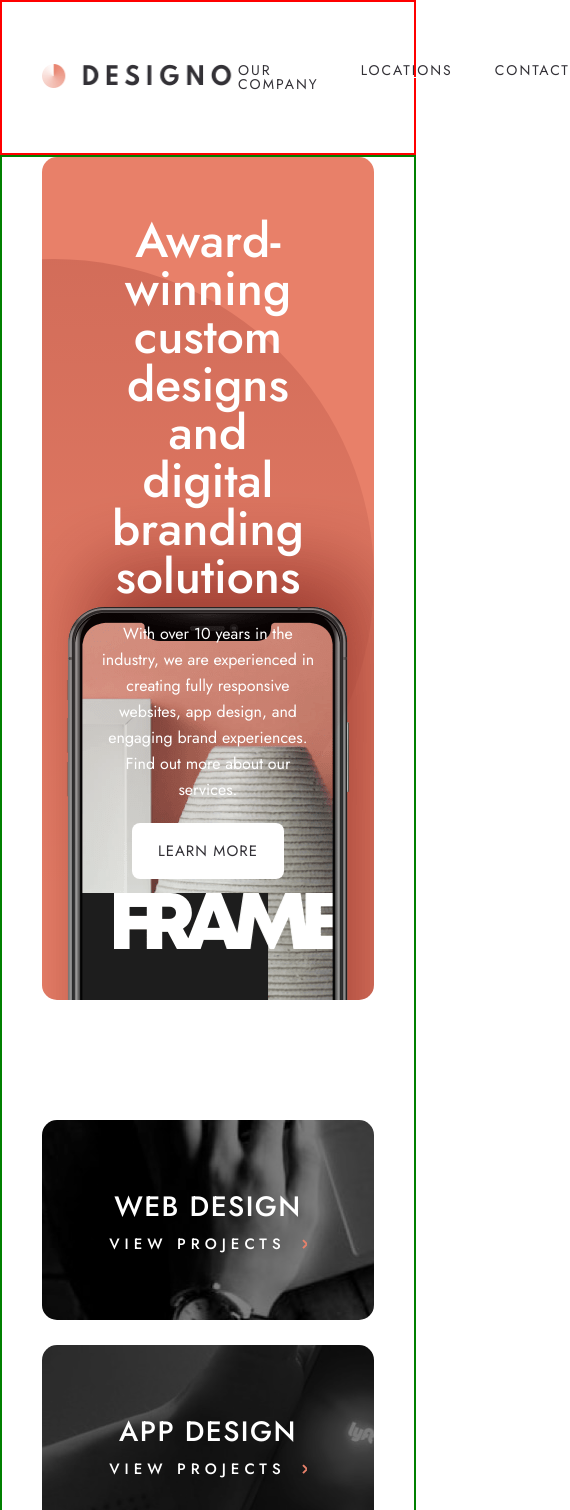
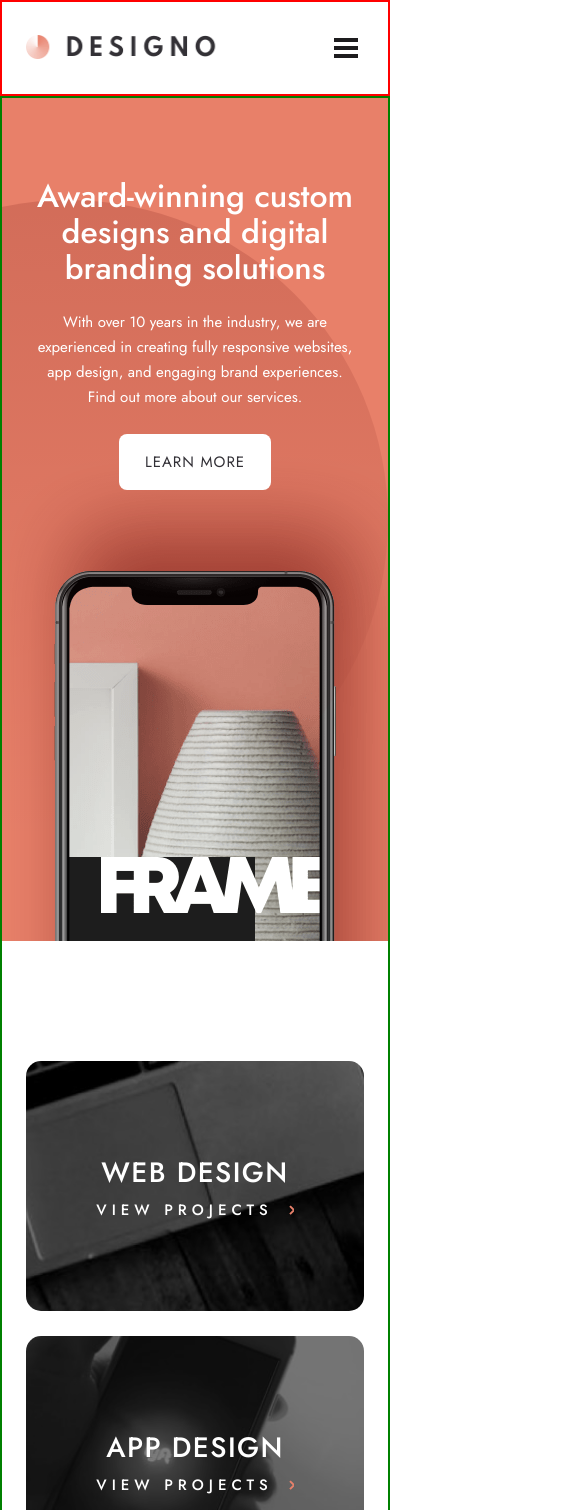
Before and after one commit to seamissu/designo-multi-page-website, a Next.js app: page / in a window 390 px wide. Shown: the top 1510 px of the page, 570 px wide, since content can reach past the window. Built offline with nearby package versions, Linux system fonts and the light colour scheme.

Commit message:
finish Homepage mobile version

```diff
--- a/src/app/page.module.scss
+++ b/src/app/page.module.scss
@@ -7,6 +7,8 @@ $mobile-background-image: 375px;
 
 .wrapper {
   min-height: 100%;
+  overflow: hidden;
+
   display: grid;
   grid-template-areas:
     'header'
@@ -14,6 +16,14 @@ $mobile-background-image: 375px;
     'footer';
   grid-template-columns: 1fr;
   grid-template-rows: 155px 1fr 393px;
+
+  @media (max-width: $tablet-and-below) {
+    grid-template-rows: 155px 1fr 423px;
+  }
+
+  @media (max-width: $mobile-and-below) {
+    grid-template-rows: 96px 1fr 815px;
+  }
 
   & > header {
     border: 2px solid red;
--- /dev/null
+++ b/src/components/CloseIcon/CloseIcon.js
@@ -0,0 +1,15 @@
+import React from 'react';
+
+function CloseIcon() {
+  return (
+    <svg xmlns="http://www.w3.org/2000/svg" width="20" height="20">
+      <path
+        fill="#1D1C1E"
+        fillRule="evenodd"
+        d="M17.071.1L19.9 2.93 12.829 10l7.071 7.072-2.828 2.828L10 12.828l-7.071 7.071L.1 17.071 7.17 10 .102 2.929 2.929.1l7.07 7.07L17.071.1z"
+      ></path>
+    </svg>
+  );
+}
+
+export default CloseIcon;
--- /dev/null
+++ b/src/components/CloseIcon/index.js
@@ -0,0 +1,2 @@
+export * from './CloseIcon';
+export { default } from './CloseIcon';
--- a/src/components/Footer/Footer.js
+++ b/src/components/Footer/Footer.js
@@ -30,15 +30,20 @@ function Footer() {
       </div>
 
       <div className={styles.gridwrapper}>
+        <div className={styles.mobilelinkwrapper}>
+          <Link href="/">Our Company</Link>
+          <Link href="/">Locations</Link>
+          <Link href="/">Contact</Link>
+        </div>
         <div>
           <p>Designo Central Office</p>
-          <p>3886 Wellington Street</p>
-          <p>Toronto, Ontario M9C 3J5</p>
+          <p className={styles.regular}>3886 Wellington Street</p>
+          <p className={styles.regular}>Toronto, Ontario M9C 3J5</p>
         </div>
         <div>
           <p>{`Contact Us (Central Office)`}</p>
-          <p>P : +1 253-863-8967</p>
-          <p>M : contact@designo.co</p>
+          <p className={styles.regular}>P : +1 253-863-8967</p>
+          <p className={styles.regular}>M : contact@designo.co</p>
         </div>
         <div className={styles.iconwrapper}>
           <FacebookIcon />
--- a/src/components/Footer/Footer.module.scss
+++ b/src/components/Footer/Footer.module.scss
@@ -16,6 +16,12 @@ $mobile-and-below: 550px;
     padding-right: 40px;
     padding-top: 165px;
   }
+
+  @media (max-width: $mobile-and-below) {
+    padding-top: 253px;
+    padding-left: 24px;
+    padding-right: 24px;
+  }
 }
 
 .logoandlink {
@@ -25,6 +31,11 @@ $mobile-and-below: 550px;
 
   padding-bottom: 40px;
   border-bottom: 1px solid var(--white);
+
+  @media (max-width: $mobile-and-below) {
+    justify-content: center;
+    padding-bottom: 32px;
+  }
 }
 
 .linkwrapper {
@@ -32,6 +43,10 @@ $mobile-and-below: 550px;
   justify-content: space-between;
   gap: 42px;
   justify-items: baseline;
+
+  @media (max-width: $mobile-and-below) {
+    display: none;
+  }
 }
 
 .linkwrapper a {
@@ -64,13 +79,63 @@ $mobile-and-below: 550px;
   font-weight: 700;
 
   padding-top: 30px;
+
+  @media (max-width: $mobile-and-below) {
+    // grid-template-columns: 1fr;
+    // grid-template-rows: 110px 80px 80px 35px;
+
+    justify-items: revert;
+    grid-template-columns: revert;
+    grid-template-rows: revert;
+
+    display: flex;
+    flex-direction: column;
+    gap: 40px;
+
+    // justify-content: center;
+    // justify-items: center;
+
+    padding-top: 32px;
+  }
+}
+
+.mobilelinkwrapper {
+  display: none;
+
+  @media (max-width: $mobile-and-below) {
+    display: flex;
+    flex-direction: column;
+    gap: 32px;
+  }
+}
+
+.mobilelinkwrapper a {
+  text-decoration: none;
+  color: var(--white);
+  font-size: 14px;
+  font-weight: 400;
+  line-height: 14px;
+  letter-spacing: 2px;
+  text-transform: uppercase;
+  border-bottom: 1px solid var(--black);
+  text-align: center;
+
+  cursor: pointer;
+  &:hover,
+  &:focus {
+    border-bottom: 1px solid var(--white);
+  }
 }
 
 .gridwrapper p {
   opacity: 0.5;
+
+  @media (max-width: $mobile-and-below) {
+    text-align: center;
+  }
 }
 
-.gridwrapper > div:first-of-type > p:not(:first-of-type) {
+.regular {
   font-weight: 400;
 }
 
@@ -83,4 +148,10 @@ $mobile-and-below: 550px;
   justify-content: space-between;
   align-items: center;
   gap: 16px;
+
+  @media (max-width: $mobile-and-below) {
+    justify-self: revert;
+    align-self: revert;
+    justify-content: center;
+  }
 }
--- a/src/components/GetInTouch/GetInTouch.module.scss
+++ b/src/components/GetInTouch/GetInTouch.module.scss
@@ -42,6 +42,16 @@ $mobile-and-below: 550px;
     padding-left: 58px;
     padding-right: 58px;
   }
+
+  @media (max-width: $mobile-and-below) {
+    top: -190px;
+
+    width: calc(100% - 24px * 2);
+    height: 380px;
+
+    padding-left: 24px;
+    padding-right: 24px;
+  }
 }
 
 .wrapper > div {
@@ -64,6 +74,12 @@ $mobile-and-below: 550px;
     max-width: 335px;
     text-align: center;
   }
+
+  @media (max-width: $mobile-and-below) {
+    font-size: 32px;
+    line-height: 36px;
+    max-width: 279px;
+  }
 }
 
 .wrapper p {
@@ -75,6 +91,12 @@ $mobile-and-below: 550px;
   @media (max-width: $tablet-and-below) {
     text-align: center;
   }
+
+  @media (max-width: $mobile-and-below) {
+    font-size: 15px;
+    line-height: 25px;
+    max-width: 279px;
+  }
 }
 
 .button {
--- /dev/null
+++ b/src/components/HamburgerIcon/HamburgerIcon.js
@@ -0,0 +1,15 @@
+import React from 'react';
+
+function HamburgerIcon() {
+  return (
+    <svg xmlns="http://www.w3.org/2000/svg" width="24" height="20">
+      <path
+        fill="#1D1C1E"
+        fillRule="evenodd"
+        d="M0 0h24v4H0zm0 8h24v4H0zm0 8h24v4H0z"
+      ></path>
+    </svg>
+  );
+}
+
+export default HamburgerIcon;
--- /dev/null
+++ b/src/components/HamburgerIcon/index.js
@@ -0,0 +1,2 @@
+export * from './HamburgerIcon';
+export { default } from './HamburgerIcon';
--- a/src/components/Header/Header.js
+++ b/src/components/Header/Header.js
@@ -3,6 +3,9 @@ import styles from './Header.module.scss';
 
 import Image from 'next/image';
 import Link from 'next/link';
+
+import HamburgerIcon from '../HamburgerIcon';
+import CloseIcon from '../CloseIcon';
 
 function Header() {
   return (
@@ -18,6 +21,9 @@ function Header() {
         <Link href="/">Locations</Link>
         <Link href="/">Contact</Link>
       </nav>
+      <button className={styles.button}>
+        <HamburgerIcon />
+      </button>
     </header>
   );
 }
--- a/src/components/Header/Header.module.scss
+++ b/src/components/Header/Header.module.scss
@@ -16,6 +16,11 @@ $mobile-and-below: 550px;
     padding-left: 40px;
     padding-right: 40px;
   }
+
+  @media (max-width: $mobile-and-below) {
+    padding-left: 24px;
+    padding-right: 24px;
+  }
 }
 
 .navwrapper {
@@ -24,6 +29,10 @@ $mobile-and-below: 550px;
   align-items: baseline;
 
   gap: 42px;
+
+  @media (max-width: $mobile-and-below) {
+    display: none;
+  }
 }
 
 .navwrapper a {
@@ -42,3 +51,14 @@ $mobile-and-below: 550px;
     border-bottom: 1px solid var(--dark-gray);
   }
 }
+
+.button {
+  display: none;
+  border: none;
+  background: none;
+  color: inherit;
+
+  @media (max-width: $mobile-and-below) {
+    display: block;
+  }
+}
--- a/src/components/Main/Main.js
+++ b/src/components/Main/Main.js
@@ -71,6 +71,30 @@ function Main() {
           className={styles.graphictablet}
           linkURL={'/'}
         />
+
+        <SuperLink
+          type={`Web`}
+          height={250}
+          bgImageUrl={'/home/mobile/image-web-design.jpg'}
+          className={styles.webmobile}
+          linkURL={'/'}
+        />
+
+        <SuperLink
+          type={`App`}
+          height={250}
+          bgImageUrl={'/home/mobile/image-app-design.jpg'}
+          className={styles.appmobile}
+          linkURL={'/'}
+        />
+
+        <SuperLink
+          type={`Graphic`}
+          height={250}
+          bgImageUrl={'/home/mobile/image-graphic-design.jpg'}
+          className={styles.graphicmobile}
+          linkURL={'/'}
+        />
       </section>
 
       <section className={styles.valuewrapper}>
--- a/src/components/Main/Main.module.scss
+++ b/src/components/Main/Main.module.scss
@@ -30,6 +30,12 @@ $mobile-and-below: 550px;
     padding-bottom: 330px;
 
     gap: 120px;
+  }
+
+  @media (max-width: $mobile-and-below) {
+    padding-left: 24px;
+    padding-right: 24px;
+    padding-bottom: 310px;
   }
 }
 
@@ -65,6 +71,20 @@ $mobile-and-below: 550px;
 
     background-position: right, bottom -350px right 50%;
   }
+
+  @media (max-width: $mobile-and-below) {
+    border-radius: 0px;
+
+    margin-left: -24px;
+    margin-right: -24px;
+
+    padding-top: 80px;
+    padding-left: 24px;
+    padding-right: 24px;
+    gap: 24px;
+
+    background-position: right, bottom -373px right 50%;
+  }
 }
 
 .herowrapper h1 {
@@ -76,6 +96,12 @@ $mobile-and-below: 550px;
   @media (max-width: $tablet-and-below) {
     text-align: center;
   }
+
+  @media (max-width: $mobile-and-below) {
+    font-size: 32px;
+    line-height: 36px;
+    max-width: 327px;
+  }
 }
 
 .herowrapper p {
@@ -86,6 +112,12 @@ $mobile-and-below: 550px;
 
   @media (max-width: $tablet-and-below) {
     text-align: center;
+  }
+
+  @media (max-width: $mobile-and-below) {
+    font-size: 15px;
+    line-height: 25px;
+    max-width: 327px;
   }
 }
 
@@ -118,6 +150,10 @@ $mobile-and-below: 550px;
 
     height: 650px;
     gap: 25px;
+  }
+
+  @media (max-width: $mobile-and-below) {
+    height: 800px;
   }
 }
 
@@ -152,6 +188,10 @@ $mobile-and-below: 550px;
     display: block;
     grid-area: web;
   }
+
+  @media (max-width: $mobile-and-below) {
+    display: none;
+  }
 }
 
 .apptablet {
@@ -161,12 +201,47 @@ $mobile-and-below: 550px;
     display: block;
     grid-area: app;
   }
+
+  @media (max-width: $mobile-and-below) {
+    display: none;
+  }
 }
 
 .graphictablet {
   display: none;
 
   @media (max-width: $tablet-and-below) {
+    display: block;
+    grid-area: graphic;
+  }
+
+  @media (max-width: $mobile-and-below) {
+    display: none;
+  }
+}
+
+.webmobile {
+  display: none;
+
+  @media (max-width: $mobile-and-below) {
+    display: block;
+    grid-area: web;
+  }
+}
+
+.appmobile {
+  display: none;
+
+  @media (max-width: $mobile-and-below) {
+    display: block;
+    grid-area: app;
+  }
+}
+
+.graphicmobile {
+  display: none;
+
+  @media (max-width: $mobile-and-below) {
     display: block;
     grid-area: graphic;
   }
@@ -180,6 +255,10 @@ $mobile-and-below: 550px;
   @media (max-width: $tablet-and-below) {
     flex-direction: column;
     gap: 32px;
+  }
+
+  @media (max-width: $mobile-and-below) {
+    gap: 80px;
   }
 }
 
@@ -205,6 +284,11 @@ $mobile-and-below: 550px;
     flex-direction: row;
     justify-content: space-between;
   }
+
+  @media (max-width: $mobile-and-below) {
+    flex-direction: column;
+    justify-content: revert;
+  }
 }
 
 .articlewrapper > div:first-of-type {
@@ -229,6 +313,10 @@ $mobile-and-below: 550px;
     text-align: left;
     margin-bottom: 16px;
   }
+
+  @media (max-width: $mobile-and-below) {
+    text-align: center;
+  }
 }
 
 .articlewrapper > div:last-of-type p {
@@ -241,4 +329,9 @@ $mobile-and-below: 550px;
     text-align: left;
     max-width: 440px;
   }
+
+  @media (max-width: $mobile-and-below) {
+    text-align: center;
+    max-width: revert;
+  }
 }
```
